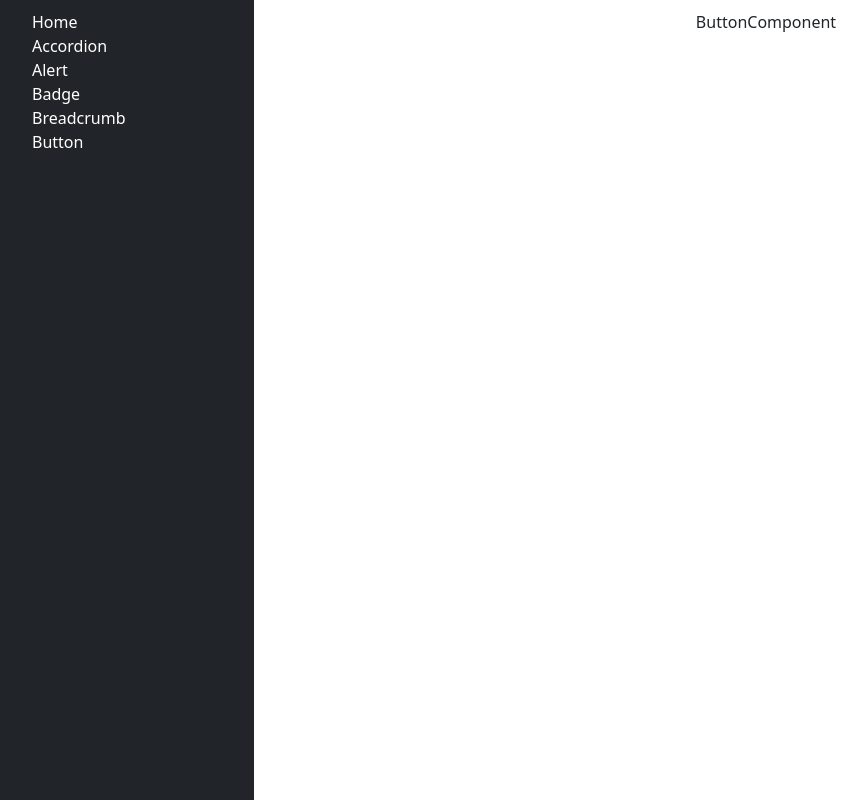
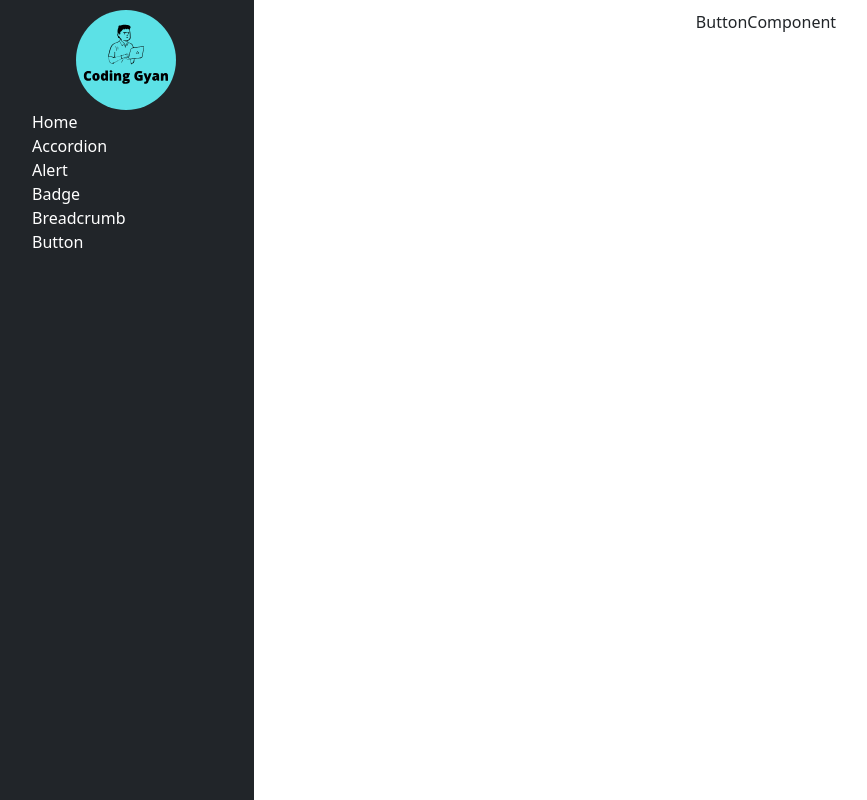
Before and after one commit to codinggyan/react-with-bootstrap5-components, a React (Create React App) app: page /button in a window 1280 px wide. Shown: the whole page, without its empty margins (2-869 px from the left). Built offline with nearby package versions, Linux system fonts and the light colour scheme.

Commit message:
images added

```diff
--- a/src/Components/Sidebar/SidebarComponent.js
+++ b/src/Components/Sidebar/SidebarComponent.js
@@ -1,5 +1,6 @@
 import React from "react";
 import { Link } from "react-router-dom";
+import codiggyan_logo from '../../assets/img/coding_gyan_profile.svg'
 
 export default function SidebarComponent() {
   return (
@@ -11,6 +12,7 @@ export default function SidebarComponent() {
       }}
       className="bg-dark sticky-top"
     >
+     <img src={codiggyan_logo} style={{width: '100px', height: '100px', backgroundColor:'#5ce1e6', borderRadius: '50px'}}/>
       <ul style={{ listStyleType: "none", padding: 0 }}>
         <li>
           <Link className="text-white text-decoration-none d-flex px-sm-4 px-0 justify-content-start" to="/">Home</Link>
```
Also changed, not shown: src/assets/img/coding_gyan_profile.svg (added).
